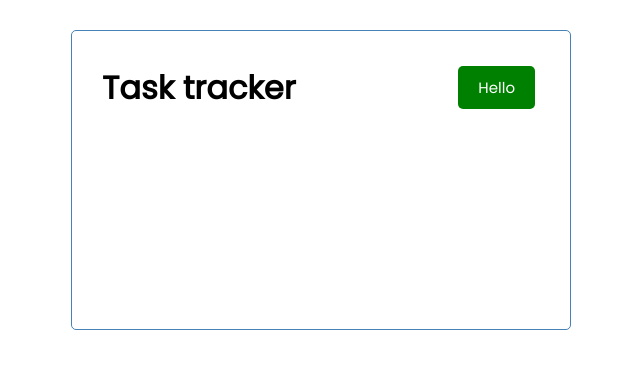
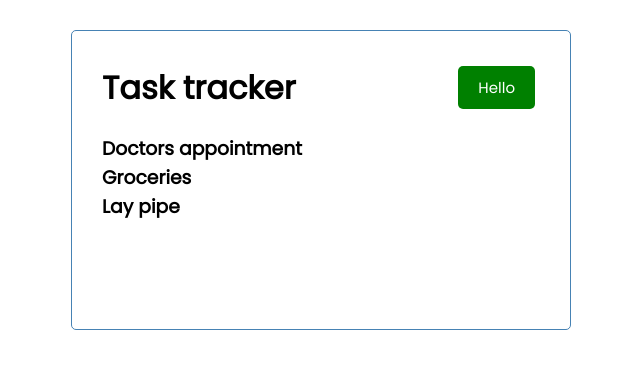
Before and after one commit to jtran549/React-TaskTracker, a React (Create React App) app in the folder react-tasktracker/: page / in a window 1280 px wide. Shown: the top 368 px of the page, without its empty margins (319-959 px from the left). Built offline with nearby package versions, Linux system fonts and the light colour scheme.

Commit message:
Added task component

```diff
--- a/react-tasktracker/src/App.js
+++ b/react-tasktracker/src/App.js
@@ -1,10 +1,12 @@
 import Header from './components/Header';
+import Tasks from './components/Tasks'
 
 function App() {
   const name = "Jimmy"
   return (
     <div className="Container">
       <Header />
+      <Tasks />
     </div>
   );
 }
--- /dev/null
+++ b/react-tasktracker/src/components/Tasks.js
@@ -0,0 +1,30 @@
+const tasks = [
+    {
+        id: 1,
+        text: 'Doctors appointment',
+        day: 'Feb 5th at 2:30pm',
+        reminder: true
+    },
+    {
+        id: 2,
+        text: 'Groceries',
+        day: 'Feb 6th at 5:30pm',
+        reminder: true
+    },
+    {
+        id: 3,
+        text: 'Lay pipe',
+        day: 'Feb 7th at 10:30pm',
+        reminder: true
+    }
+]
+
+const Tasks = () => {
+  return (
+    <>
+      {tasks.map((task) => (<h3 key={task.id}>{task.text}</h3>))}
+    </>
+  )
+}
+
+export default Tasks
```
